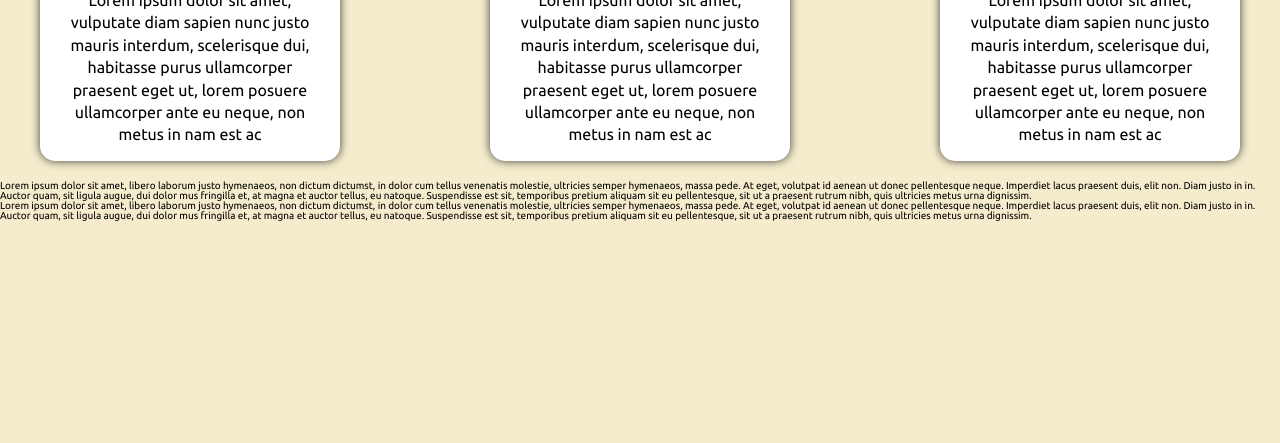
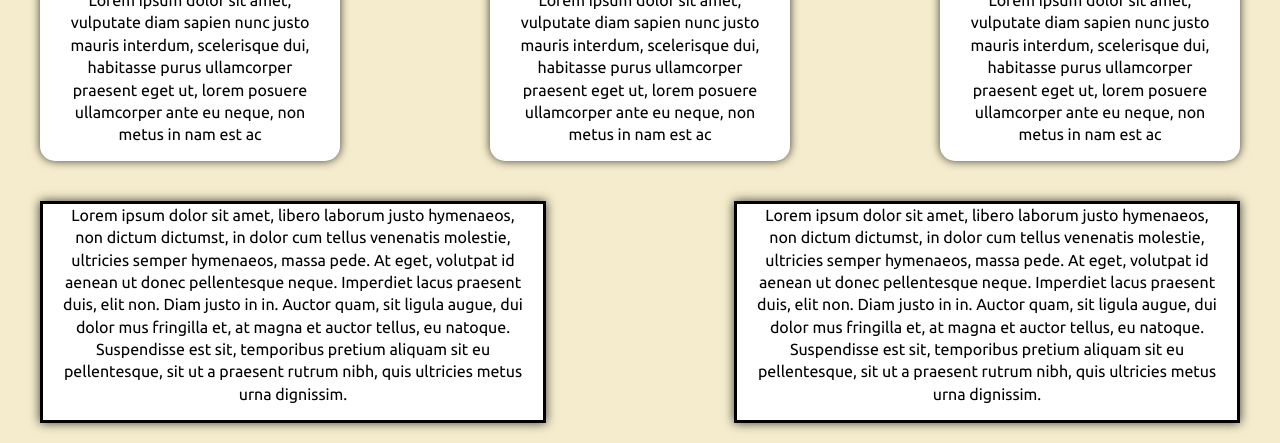
Before and after one commit to core-interaction-lab-spring-2019/ci-week-four-hw, a plain HTML site: page index.html in a window 1280 px wide. Shown: the part 498-941 px from the top of the page. Before the commit the page ends 800 px from the top, so only its background shows below. Drawn offline with Linux system fonts and the light colour scheme.

Commit message:
homework

```diff
--- a/index.html
+++ b/index.html
@@ -51,14 +51,14 @@
 
 		<div class="text-module-container">
 			<div class="text-module">
-				<p>Lorem ipsum dolor sit amet, libero laborum justo hymenaeos, non dictum dictumst, in dolor cum tellus venenatis molestie,
+				<p class="card__summary">Lorem ipsum dolor sit amet, libero laborum justo hymenaeos, non dictum dictumst, in dolor cum tellus venenatis molestie,
 				ultricies semper hymenaeos, massa pede. At eget, volutpat id aenean ut donec pellentesque neque. Imperdiet lacus
 				praesent duis, elit non. Diam justo in in. Auctor quam, sit ligula augue, dui dolor mus fringilla et, at magna et auctor
 				tellus, eu natoque. Suspendisse est sit, temporibus pretium aliquam sit eu pellentesque, sit ut a praesent rutrum nibh,
 				quis ultricies metus urna dignissim.</p>
 			</div>
 			<div class="text-module">
-				<p>Lorem ipsum dolor sit amet, libero laborum justo hymenaeos, non dictum dictumst, in dolor cum tellus venenatis molestie,
+				<p class="card__summary">Lorem ipsum dolor sit amet, libero laborum justo hymenaeos, non dictum dictumst, in dolor cum tellus venenatis molestie,
 				ultricies semper hymenaeos, massa pede. At eget, volutpat id aenean ut donec pellentesque neque. Imperdiet lacus
 				praesent duis, elit non. Diam justo in in. Auctor quam, sit ligula augue, dui dolor mus fringilla et, at magna et auctor
 				tellus, eu natoque. Suspendisse est sit, temporibus pretium aliquam sit eu pellentesque, sit ut a praesent rutrum nibh,
--- a/mobile.css
+++ b/mobile.css
@@ -10,4 +10,10 @@
 		max-width: 600px;
 		margin-bottom: 20px;
 	}
+
+	.text-module-container {
+		flex-wrap: wrap;
+		justify-content: center;
+	}
+
 }
--- a/style.css
+++ b/style.css
@@ -80,4 +80,33 @@ header {
 
 .text-module-container {
 	margin-top: 20px;
+	display: flex;
+	margin-left: auto;
+	margin-right: auto;
+	max-width: 1280px;
+	padding: 0 20px;
+	justify-content: space-between;
+	max-width: 1280px;
+	padding: 0 20px;
+
+
 }
+
+.text-module {
+	width: 500px;
+	background-color: var(--color-three);
+	box-shadow: 0px 0px 10px 0px var(--color-four);
+	transition: box-shadow .3s ease-in-out, transform .3s ease-in-out;
+	overflow: hidden;
+	border: solid black;
+	/* display:inline-block; */
+	margin: 20px;
+
+}
+
+
+.text-module:hover	 {
+	box-shadow: 0px 0px 25px 0px var(--color-four);
+	transform: translateY(-1px);
+
+}
```
